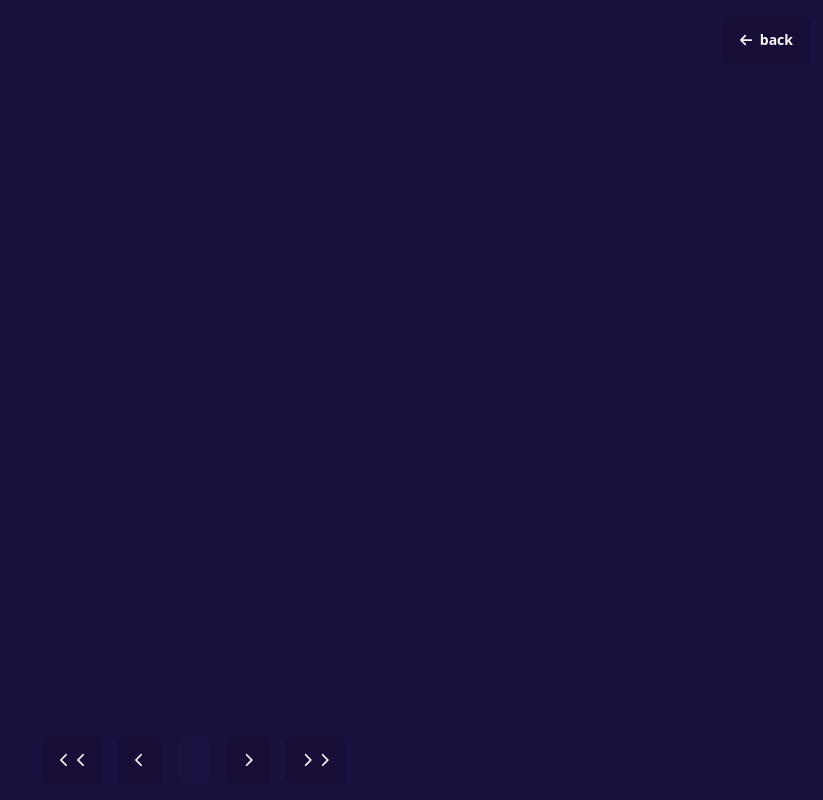
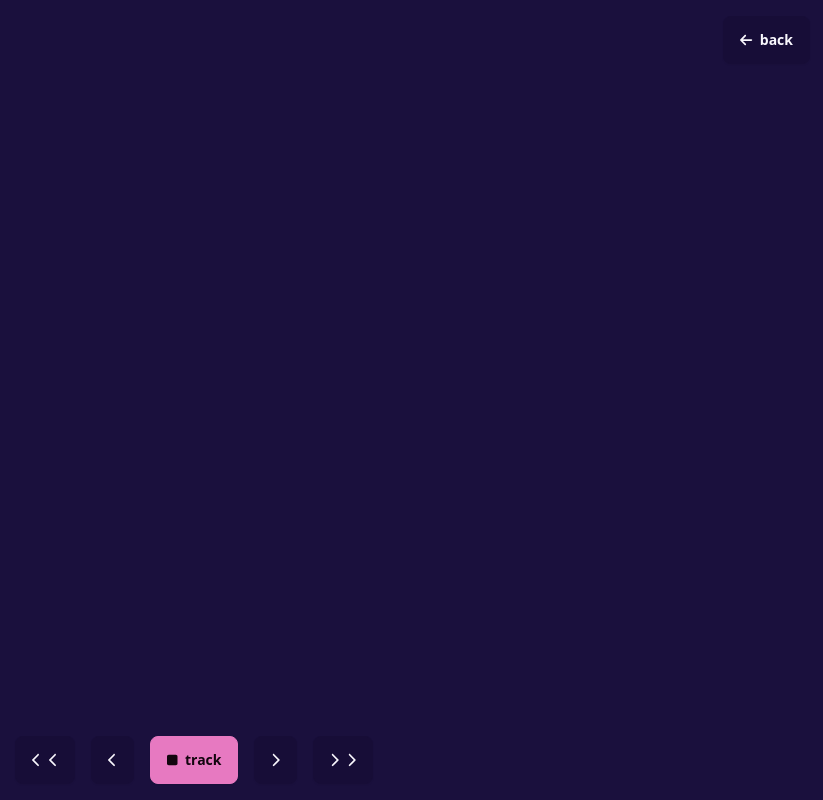
Before and after one commit to canavan-a/home-server, a React (Vite) app in the folder client/: page /camera in a window 1280 px wide. Shown: the whole page, without its empty margins (446-1269 px from the left). Built offline with nearby package versions, Linux system fonts and the light colour scheme.

Commit message:
changed respons eocde and some ui

```diff
--- a/client/src/pages/Camera.jsx
+++ b/client/src/pages/Camera.jsx
@@ -5,6 +5,7 @@ import {
   faChevronRight,
   faPlay,
   faRightFromBracket,
+  faStop,
 } from "@fortawesome/free-solid-svg-icons";
 import { FontAwesomeIcon } from "@fortawesome/react-fontawesome";
 import axios from "axios";
@@ -41,7 +42,7 @@ export const Camera = () => {
     axios
       .post(
         `https://aidan.house/api/camera/dynamic_move?controlCommand=${
-          dir.toUpperCase() + 500 + dir.toUpperCase()
+          dir.toUpperCase() + 800 + dir.toUpperCase()
         }`,
         {
           doorCode: password,
@@ -189,6 +190,43 @@ export const Camera = () => {
     }
   };
 
+  const [trackerStatus, setTrackerStatus] = useState(true);
+
+  const toggleTracking = () => {
+    axios
+      .get(`https://aidan.house/api/tracker/toggle?doorCode=${password}`)
+      .then(() => {
+        console.log("tracker toggled");
+        getTrackerStatus();
+      })
+      .catch((error) => {
+        console.log(error);
+      });
+  };
+
+  const getTrackerStatus = () => {
+    axios
+      .get(`https://aidan.house/api/tracker/status?doorCode=${password}`)
+      .then((response) => {
+        console.log(response.data);
+        setTrackerStatus(response.data);
+      })
+      .catch((error) => {
+        console.log(error);
+      });
+  };
+
+  useEffect(() => {
+    let interval;
+    if (password) {
+      getTrackerStatus();
+      interval = setInterval(getTrackerStatus, 1000);
+    }
+    return () => {
+      clearInterval(interval);
+    };
+  }, [password]);
+
   return (
     <>
       <div className="relative w-full h-screen">
@@ -238,11 +276,15 @@ export const Camera = () => {
               <FontAwesomeIcon icon={faChevronLeft} />
             </button>
             <button
-              onClick={() => startVideoStream()}
-              className="btn btn-md mx-4"
-              disabled={true}
+              onClick={toggleTracking}
+              className={`btn btn-md mx-4 ${"btn-primary"}`}
             >
-              {/* <FontAwesomeIcon icon={faPlay} /> */}
+              {!trackerStatus ? (
+                <FontAwesomeIcon icon={faPlay} />
+              ) : (
+                <FontAwesomeIcon icon={faStop} />
+              )}
+              track
             </button>
             <button
               className="btn btn-md"
```
Also changed, not shown: 1 other file (tests, documents, lock files or other folders).
